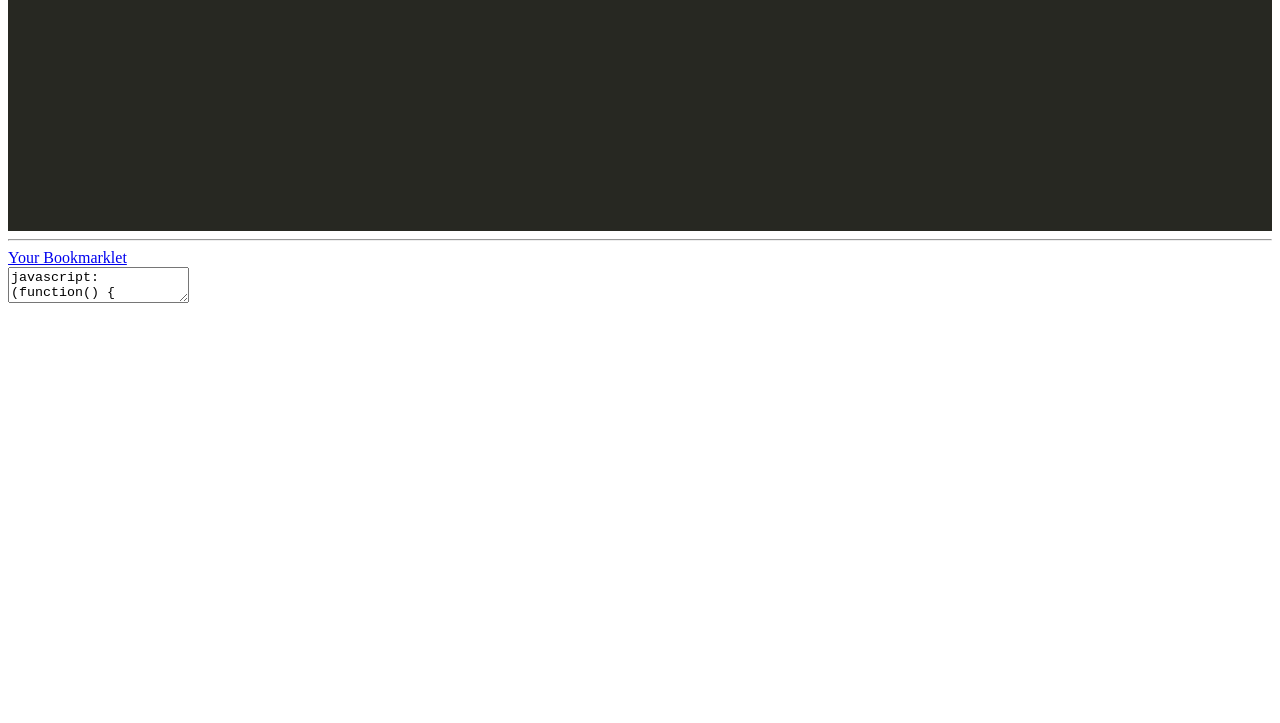
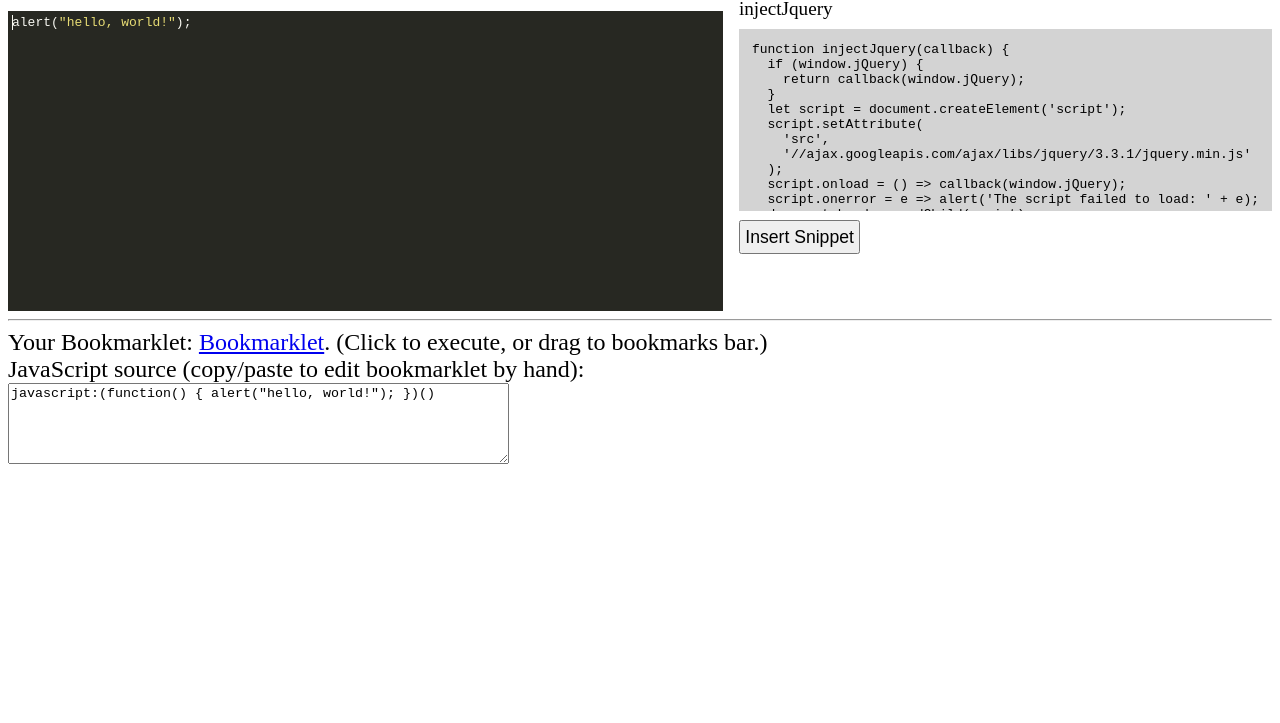
Before and after one commit to ITPNYU/hacking-the-browser, a browser extension: page bookmarklet-creator/index.html in a window 1280 px wide. Shown: the part 77-800 px from the top of the page. Drawn offline with Linux system fonts and the light colour scheme.

Commit message:
Basic bookmarklet creator

```diff
--- a/bookmarklet-creator/css/main.css
+++ b/bookmarklet-creator/css/main.css
@@ -0,0 +1,32 @@
+main {
+  display: flex;
+}
+
+#editor-container {
+  width: 70%;
+  margin-right: 1em;
+}
+
+#snippets .name {
+  font-size: 1.2em;
+  margin-bottom: 0.5em;
+}
+
+#snippets .code {
+  white-space: pre;
+  font-family: monospace;
+  padding: 1em;
+  background-color: lightgray;
+  max-height: 12em;
+  overflow: scroll;
+}
+
+#snippets button {
+  margin-top: 0.5em;
+  padding: 0.25em;
+  font-size: 1.1em;
+}
+
+#bookmarklet-container {
+  font-size: 1.5em;
+}
--- a/bookmarklet-creator/index.html
+++ b/bookmarklet-creator/index.html
@@ -12,11 +12,26 @@
     <link rel="stylesheet" type="text/css" media="screen" href="css/main.css" />
   </head>
   <body>
-    <textarea id="editor" cols="80" rows="30">alert("hello, world!");</textarea>
+    <main>
+      <div id="editor-container">
+        <h1>Bookmaklet Editor</h1>
+        <textarea id="editor" cols="80" rows="30">alert("hello, world!");</textarea>
+      </div>
+      <div id="snippets">
+        <h2>Snippets</h2>
+      </div>
+    </main>
+
     <hr />
-    <a id="bookmarklet">Your Bookmarklet</a>
-    <br />
-    <textarea id="bookmarklet-text-area"></textarea>
+
+    <div id="bookmarklet-container">
+      Your Bookmarklet: <a id="bookmarklet">Bookmarklet</a>. (Click to execute, or drag to bookmarks bar.)
+      <br />
+      JavaScript source (copy/paste to edit bookmarklet by hand):
+      <br />
+      <textarea id="bookmarklet-text-area" rows="5" cols="60"></textarea>
+    </div>
+
     <script src="src/main.js"></script>
   </body>
 </html>
--- a/bookmarklet-creator/src/main.js
+++ b/bookmarklet-creator/src/main.js
@@ -19,12 +19,72 @@ class BookmarkletCreator {
   prepareValue(value) {
     return `javascript:(function() { ${value} })()`;
   }
+
+  insertSnippet(code) {
+    this.editor.replaceSelection(code, 'around');
+  }
+}
+
+function addSnippets(creator) {
+  const SNIPPETS = {
+    injectJquery: function() {
+function injectJquery(callback) {
+  if (window.jQuery) {
+    return callback(window.jQuery);
+  }
+  let script = document.createElement('script');
+  script.setAttribute(
+    'src',
+    '//ajax.googleapis.com/ajax/libs/jquery/3.3.1/jquery.min.js'
+  );
+  script.onload = () => callback(window.jQuery);
+  script.onerror = e => alert('The script failed to load: ' + e);
+  document.head.appendChild(script);
+}
+
+injectJquery(function($) {
+  // YOUR CODE GOES HERE and can use the $ variable
+});
+    }
+      .toString()
+      .replace('function() {', '')
+      .replace(/}$/, '')
+      .trim()
+  };
+
+  let snippetContainer = document.getElementById('snippets');
+  for (let [name, snippet] of Object.entries(SNIPPETS)) {
+    let snippetEl = document.createElement('div');
+    snippetEl.classList.add('snippet');
+    let titleEl = document.createElement('div');
+    titleEl.classList.add('name');
+    titleEl.innerText = name;
+    let codeEl = document.createElement('div');
+    codeEl.classList.add('code');
+    codeEl.innerText = snippet;
+    let buttonEl = document.createElement('button');
+    buttonEl.appendChild(document.createTextNode('Insert Snippet'));
+    buttonEl.addEventListener('click', () => {
+      creator.insertSnippet(snippet);
+    });
+
+    snippetEl.appendChild(titleEl);
+    snippetEl.appendChild(codeEl);
+    snippetEl.appendChild(buttonEl);
+    snippetContainer.appendChild(snippetEl);
+  }
 }
 
 let bookmarklet = document.getElementById('bookmarklet');
 let bookmakletTextArea = document.getElementById('bookmarklet-text-area');
 
+bookmakletTextArea.addEventListener('click', () => {
+  bookmakletTextArea.select();
+});
+
 let creator = new BookmarkletCreator(document.getElementById('editor'), {
   bookmarklet,
   bookmakletTextArea
 });
+
+addSnippets(creator);
```
Also changed, not shown: 1 other file.
